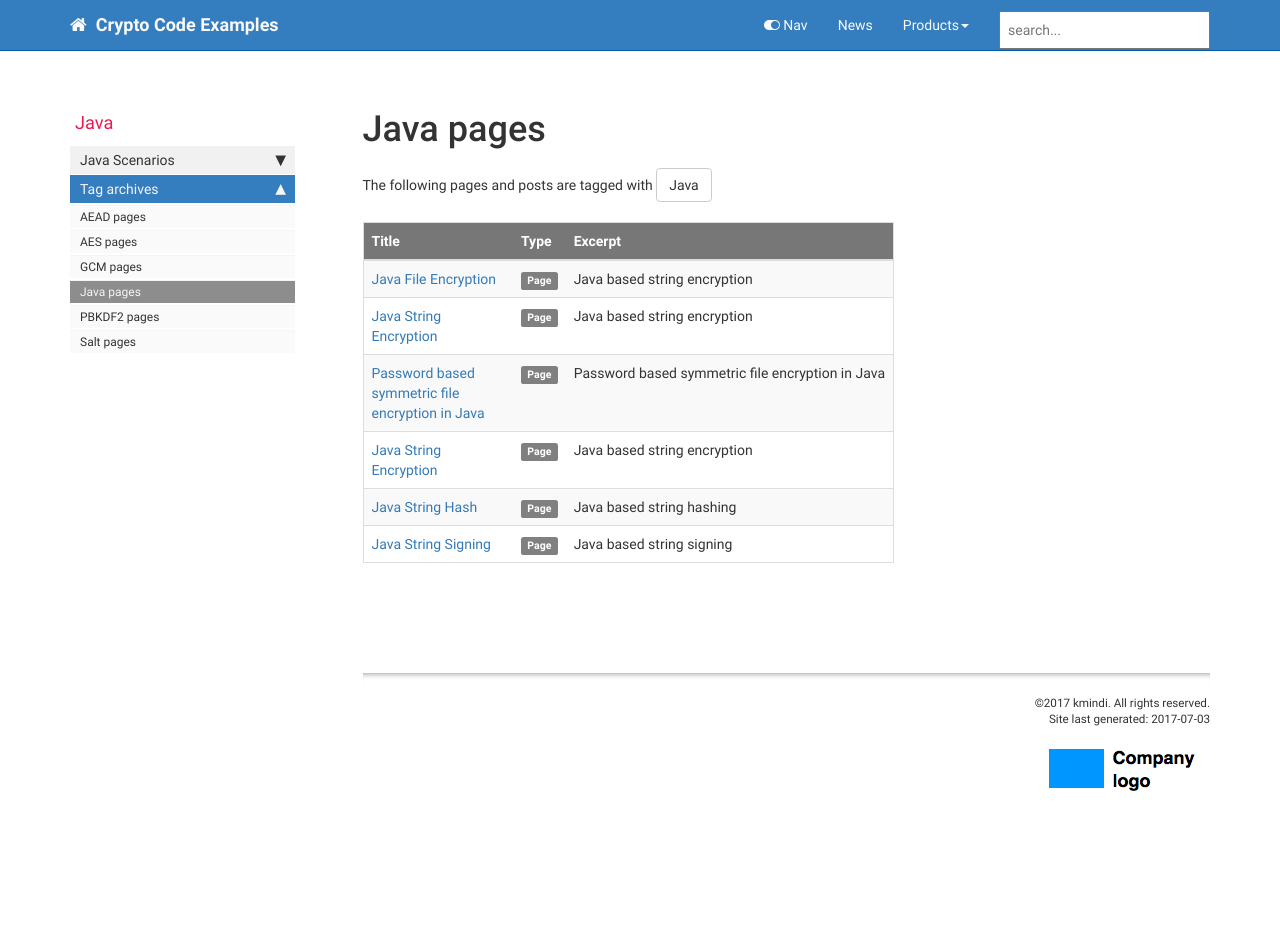
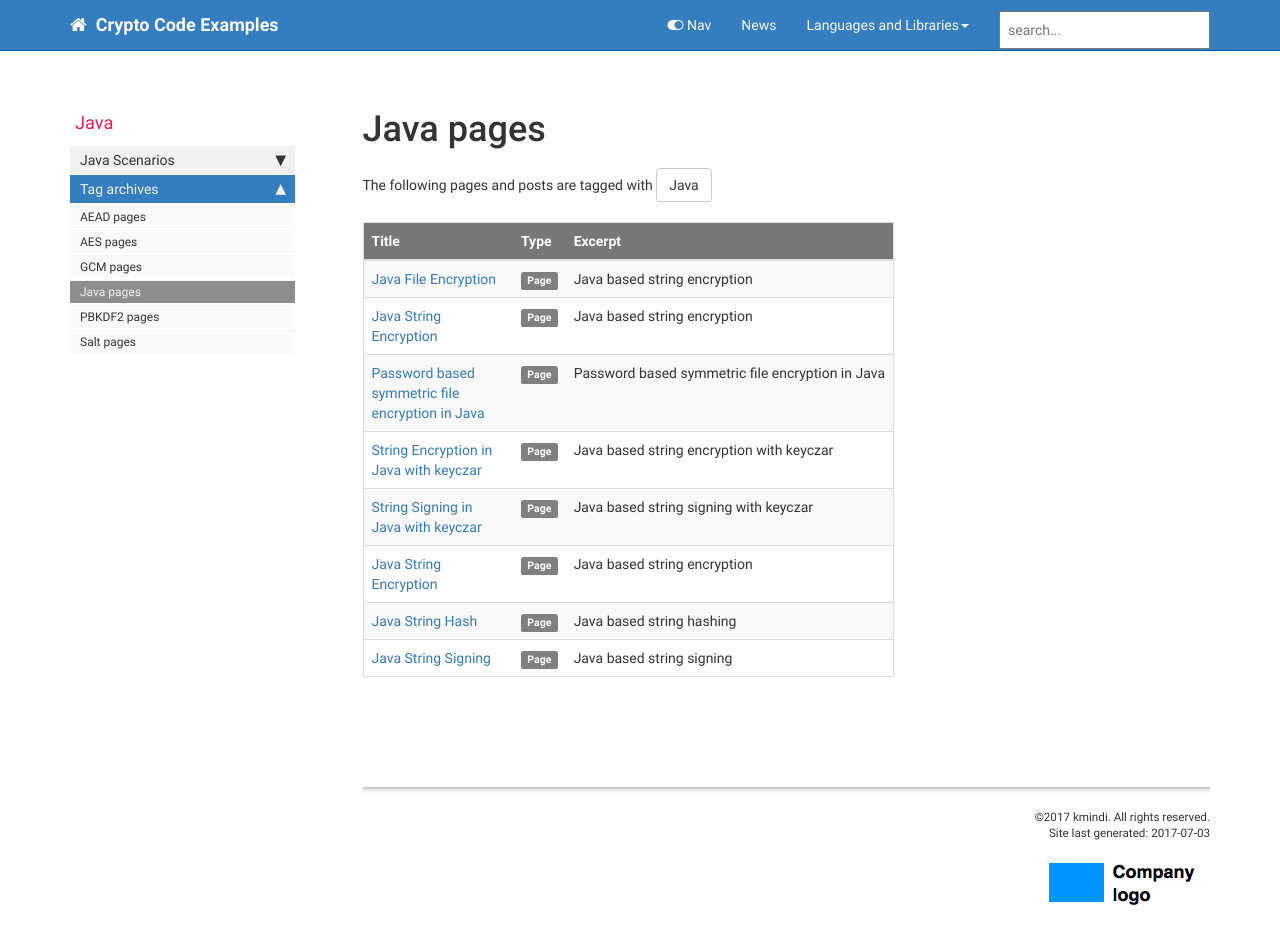
Before and after one commit to cryptoexamples/CryptoExamples, a Jekyll site: the page built from pages/tags/tag_Java.md, in a window 1280 px wide and 931 px high. Built offline with Jekyll 4.4.1, drawn with Linux system fonts in a browser that asks for light colours; nearby versions of some CDN libraries; comment, search, counter and statistics services are not loaded.

Commit message:
adds keyczar files and configures jekyll accordingly

````diff
--- a/_config.yml
+++ b/_config.yml
@@ -99,6 +99,7 @@ sidebars:
 - home_sidebar
 - mydoc_sidebar
 - java_sidebar
+- java_keyczar_sidebar
 - product2_sidebar
 - other
 
--- a/_data/sidebars/home_sidebar.yml
+++ b/_data/sidebars/home_sidebar.yml
@@ -14,6 +14,6 @@ entries:
     - title: Java
       url: /java_landing_page.html
       output: web
-    - title: Product 2
-      url: /p2_landing_page.html
+    - title: Java Keyczar
+      url: /java_keyczar_landing_page.html
       output: web
--- /dev/null
+++ b/_data/sidebars/java_keyczar_sidebar.yml
@@ -0,0 +1,64 @@
+# This is your sidebar TOC. The sidebar code loops through sections here and provides the appropriate formatting.
+
+
+entries:
+- title: Sidebar
+  product: Java Keyczar
+  #version: 1.0
+  folders:
+
+  - title:
+    output: pdf
+    type: frontmatter
+    folderitems:
+    - title:
+      url: /titlepage
+      output: pdf
+      type: frontmatter
+    - title:
+      url: /tocpage
+      output: pdf
+      type: frontmatter
+
+  - title: Java Scenarios
+    output: web, pdf
+    folderitems:
+    - title: Java Crypto Introdcution
+      url: /java_keyczar_landing_page.html
+      output: web
+
+    - title: String Encryption
+      url: /java_keyczar_string_encryption_symmetric.html
+      output: web, pdf
+
+    - title: String Signing
+      url: /java_keyczar_string_sign.html
+      output: web, pdf
+
+  - title: Tag archives
+    output: web
+    folderitems:
+
+    - title: AEAD pages
+      url: /tag_AEAD.html
+      output: web
+
+    - title: AES pages
+      url: /tag_AES.html
+      output: web
+
+    - title: GCM pages
+      url: /tag_GCM.html
+      output: web
+
+    - title: Java pages
+      url: /tag_Java.html
+      output: web
+
+    - title: PBKDF2 pages
+      url: /tag_PBKDF2.html
+      output: web
+
+    - title: Salt pages
+      url: /tag_Salt.html
+      output: web
--- a/_data/topnav.yml
+++ b/_data/topnav.yml
@@ -10,9 +10,9 @@ topnav:
 topnav_dropdowns:
 - title: Topnav dropdowns
   folders:
-    - title: Products
+    - title: Languages and Libraries
       folderitems:
         - title: Java
           url: /java_landing_page.html
-        - title: Product 2
-          url: /p2_landing_page.html
+        - title: Java Keyczar
+          url: /java_keyczar_landing_page.html
--- a/_includes/custom/sidebarconfigs.html
+++ b/_includes/custom/sidebarconfigs.html
@@ -3,6 +3,9 @@
 
 {% elsif page.sidebar == "java_sidebar" %}
 {% assign sidebar = site.data.sidebars.java_sidebar.entries %}
+
+{% elsif page.sidebar == "java_keyczar_sidebar" %}
+{% assign sidebar = site.data.sidebars.java_keyczar_sidebar.entries %}
 
 {% elsif page.sidebar == "product2_sidebar" %}
 {% assign sidebar = site.data.sidebars.product2_sidebar.entries %}
--- /dev/null
+++ b/pages/java-keyczar/java_keyczar_landing_page.md
@@ -0,0 +1,19 @@
+---
+title: Java with Keyczar
+keywords: Java crypto example
+sidebar: java_keyczar_sidebar
+toc: false
+permalink: java_keyczar_landing_page.html
+folder: java-keyczar
+---
+
+# Available Crypto Scenarios and Use Cases
+
+|                                                 | All in One                             | Easy Object oriented                 |
+|-------------------------------------------------|----------------------------------------|--------------------------------------|
+| Symmetric Encryption                            | [String Encryption ✔](java_keyczar_string_encryption_symmetric) |                     |
+| Asymmetric Encryption / Public Key Cryptography |                                        |                                      |
+| Key Storage                                     |                                        |                                      |
+| Hashing                                         |                                        | N/A                                  |
+| Crypto Provider Setup                           |                                        |                                      |
+| Digital Signatures                              | [String Signing ✔](java_keyczar_string_sign)                                       |                                      |
--- /dev/null
+++ b/pages/java-keyczar/java_keyczar_string_encryption_symmetric.md
@@ -0,0 +1,23 @@
+---
+title: String Encryption in Java with keyczar
+keywords: sample
+summary: "Java based string encryption with keyczar"
+sidebar: java_keyczar_sidebar
+permalink: java_keyczar_string_encryption_symmetric.html
+folder: java
+tags: [Java, AES]
+---
+
+## Use cases
+
+- String encryption
+
+## Sample Code for Java based symmetric encryption using AES
+
+```java
+{% include_relative java-keyczar-crypto-examples/src/main/java/com/cryptoexamples/java/keyczar/ExampleStringEncryptionInOneMethod.java %}
+```
+
+
+
+{% include links.html %}
--- /dev/null
+++ b/pages/java-keyczar/java_keyczar_string_sign.md
@@ -0,0 +1,23 @@
+---
+title: String Signing in Java with keyczar
+keywords: sample
+summary: "Java based string signing with keyczar"
+sidebar: java_keyczar_sidebar
+permalink: java_keyczar_string_sign.html
+folder: java
+tags: [Java, hash]
+---
+
+## Use cases
+
+- verifying if a string has been changed
+
+## Sample Code for Java based signing of a String using RSA
+
+```java
+{% include_relative java-keyczar-crypto-examples/src/main/java/com/cryptoexamples/java/keyczar/ExampleSignatureInOneMethod.java %}
+```
+
+
+
+{% include links.html %}
````
Also changed, not shown: index.md (+1 -0 lines).
